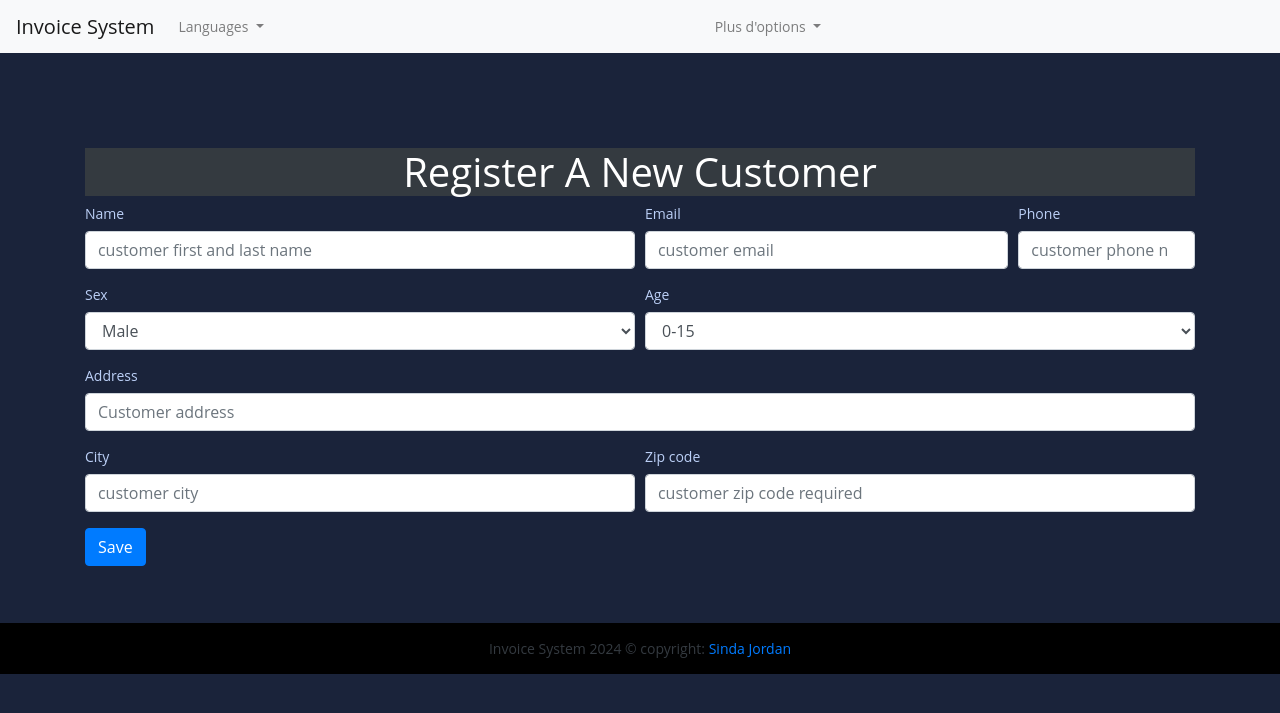
After one commit to sinda-678/Facturation, a Django app: page /add_customer in a window 1280 px wide. The commit adds this page. Shown: the top 713 px of the page. Run offline with Django 3.2, Linux system fonts and the light colour scheme.

Commit message:
creation des client succes

```diff
--- a/fact_app/urls.py
+++ b/fact_app/urls.py
@@ -2,5 +2,6 @@ from django.urls import path
 from . import views
 
 urlpatterns = [
-    path('', views.home, name='home'),
+    path('', views.HomeView.as_view(), name='home'),
+    path('add_customer',views.AddCustomerView.as_view(), name='add_customer')
 ]
--- a/fact_app/views.py
+++ b/fact_app/views.py
@@ -1,5 +1,53 @@
 from django.shortcuts import render
+from django.views import View
+from .models import Customer, Invoice
+from django.contrib import messages
 
-# Create your views here.
-def home(request, *args, **kwargs):
-    return render(request,'base.html')
+# Vue pour la page d'accueil
+class HomeView(View):
+    template_name = 'index.html'
+
+    # Récupère toutes les factures avec les relations nécessaires
+    invoices = Invoice.objects.select_related('customer', 'save_by').all()
+
+    context = {
+        'invoices': invoices
+    }
+
+    def get(self, request, *args, **kwargs):
+        return render(request, self.template_name, self.context)
+
+    def post(self, request, *args, **kwargs):
+        return render(request, self.template_name, self.context)
+
+# Vue pour ajouter un client
+class AddCustomerView(View):
+    template_name = 'add_customer.html'
+
+    def get(self, request, *args, **kwargs):
+        return render(request, self.template_name)
+
+    def post(self, request, *args, **kwargs):
+        data = {
+            'name': request.POST.get('name'),
+            'email': request.POST.get('email'),
+            'phone': request.POST.get('phone'),
+            'address': request.POST.get('address'),
+            'sex': request.POST.get('sex'),
+            'age': request.POST.get('age'),
+            'city': request.POST.get('city'),
+            'zip_code': request.POST.get('zip'),
+            'save_by': request.user
+        }
+
+        try:
+            # Création du nouveau client
+            created = Customer.objects.create(**data)
+            if created:
+                messages.success(request, "Customer registered successfully")
+            else:
+                messages.error(request, "Sorry, please try again. The sent data is corrupt.")
+        except Exception as e:
+            messages.error(request, f"Sorry, our system is detecting the following issues: {e}")
+
+        return render(request, self.template_name)
--- a/static/style.css
+++ b/static/style.css
@@ -1,3 +1,132 @@
 body{
-    background-color: green;
+    margin: 0;
+    padding: 0;
+    font: 400 .875rem 'Open Sans', sans-serif;
+    color: #bcd0f7;
+    background: #1A233A;
+    position: relative;
+    height: 100%;
 }
+.invoice-container {
+    padding: 1rem;
+}
+.invoice-container .invoice-header .invoice-logo {
+    margin: 0.8rem 0 0 0;
+    display: inline-block;
+    font-size: 1.6rem;
+    font-weight: 700;
+    color: #bcd0f7;
+}
+.invoice-container .invoice-header .invoice-logo img {
+    max-width: 130px;
+}
+.invoice-container .invoice-header address {
+    font-size: 0.8rem;
+    color: #8a99b5;
+    margin: 0;
+}
+.invoice-container .invoice-details {
+    margin: 1rem 0 0 0;
+    padding: 1rem;
+    line-height: 180%;
+    background: #1a233a;
+}
+.invoice-container .invoice-details .invoice-num {
+    text-align: right;
+    font-size: 0.8rem;
+}
+.invoice-container .invoice-body {
+    padding: 1rem 0 0 0;
+}
+.invoice-container .invoice-footer {
+    text-align: center;
+    font-size: 0.7rem;
+    margin: 5px 0 0 0;
+}
+
+.invoice-status {
+    text-align: center;
+    padding: 1rem;
+    background: #272e48;
+    -webkit-border-radius: 4px;
+    -moz-border-radius: 4px;
+    border-radius: 4px;
+    margin-bottom: 1rem;
+}
+.invoice-status h2.status {
+    margin: 0 0 0.8rem 0;
+}
+.invoice-status h5.status-title {
+    margin: 0 0 0.8rem 0;
+    color: #8a99b5;
+}
+.invoice-status p.status-type {
+    margin: 0.5rem 0 0 0;
+    padding: 0;
+    line-height: 150%;
+}
+.invoice-status i {
+    font-size: 1.5rem;
+    margin: 0 0 1rem 0;
+    display: inline-block;
+    padding: 1rem;
+    background: #1a233a;
+    -webkit-border-radius: 50px;
+    -moz-border-radius: 50px;
+    border-radius: 50px;
+}
+.invoice-status .badge {
+    text-transform: uppercase;
+}
+
+@media (max-width: 767px) {
+    .invoice-container {
+        padding: 1rem;
+    }
+}
+
+.card {
+    background: #272E48;
+    -webkit-border-radius: 5px;
+    -moz-border-radius: 5px;
+    border-radius: 5px;
+    border: 0;
+    margin-bottom: 1rem;
+}
+
+.custom-table {
+    border: 1px solid #2b3958;
+}
+.custom-table thead {
+    background: #2f71c1;
+}
+.custom-table thead th {
+    border: 0;
+    color: #ffffff;
+}
+.custom-table > tbody tr:hover {
+    background: #172033;
+}
+.custom-table > tbody tr:nth-of-type(even) {
+    background-color: #1a243a;
+}
+.custom-table > tbody td {
+    border: 1px solid #2e3d5f;
+}
+
+.table {
+    background: #1a243a;
+    color: #bcd0f7;
+    font-size: .75rem;
+}
+.text-success {
+    color: #c0d64a !important;
+}
+.custom-actions-btns {
+    margin: auto;
+    display: flex;
+    justify-content: flex-end;
+}
+.custom-actions-btns .btn {
+    margin: .3rem 0 .3rem .3rem;
+}
--- /dev/null
+++ b/templates/add_customer.html
@@ -0,0 +1,78 @@
+{% extends "base.html" %}
+
+{% block content %}
+
+<br><br><br><br>
+
+<h1 class="text-capitalize text-center mx-10 bg-dark text-white"> Register a new customer </h1>
+
+<form method="post">
+    {% csrf_token %}
+    <div class="form-row">
+        <div class="form-group col-md-6">
+            <label for="name"> Name </label>
+            <input name="name" required type="text" class="form-control" id="name"
+                placeholder="customer first and last name">
+        </div>
+
+        <div class="form-group col-md-4">
+            <label for="email"> Email </label>
+            <input name="email" required type="email" class="form-control" id="email" placeholder="customer email">
+        </div>
+
+        <div class="form-group col-md-2">
+            <label for="phone"> Phone </label>
+            <input name="phone" required type="number" class="form-control" id="phone"
+                placeholder="customer phone number">
+        </div>
+    </div>
+
+    <div class="form-row">
+        <div class="form-group col-md-6">
+            <label for="sex">Sex</label>
+            <select name="sex" class="form-control" required id="sex">
+                <option value="M">Male</option>
+                <option value="F">Feminine</option>
+            </select>
+        </div>
+
+        <div class="form-group col-md-6">
+            <label for="age">Age</label>
+            <select name="age" class="form-control" required id="age">
+
+                <option value="0-15">0-15</option>
+                <option value="0-15">15-25</option>
+                <option value="0-15">25-100</option>
+            </select>
+        </div>
+
+    </div>
+
+    <div class="form-row">
+        <div class="form-group col-md-12">
+            <label for="addres"> Address </label>
+            <input name="address" type="text" required type="text" class="form-control" id="address"
+                placeholder="Customer address">
+        </div>
+    </div>
+
+    <div class="form-row">
+        <div class="form-group col-md-6">
+            <label for="city"> City </label>
+            <input name="city" type="text" class="form-control" id="city" placeholder="customer city">
+        </div>
+
+        <div class="form-group col-md-6">
+            <label for="zip"> Zip code </label>
+            <input name="zip" required type="text" class="form-control" id="zip"
+                placeholder="customer zip code required">
+        </div>
+    </div>
+
+    <button type="submit" class="btn btn-primary"> Save</button>
+
+</form>
+
+<br><br><br>
+
+{% endblock content %}
--- a/templates/base.html
+++ b/templates/base.html
@@ -4,10 +4,75 @@
 <head>
     <meta charset="UTF-8">
     <meta name="viewport" content="width=device-width, initial-scale=1.0">
+    <link rel="stylesheet" href="https://cdn.jsdelivr.net/npm/bootstrap@4.6.2/dist/css/bootstrap.min.css" integrity="sha384-xOolHFLEh07PJGoPkLv1IbcEPTNtaed2xpHsD9ESMhqIYd0nLMwNLD69Npy4HI+N" crossorigin="anonymous">
     <link rel="stylesheet" href="{% static 'style.css' %}">
     <title>Facture</title>
 </head>
 <body>
-    <h1>Facture</h1>
+
+    <header>
+        <nav class="navbar navbar-expand-lg navbar-light bg-light">
+            <a class="navbar-brand" href="#">Invoice System</a>
+            <button class="navbar-toggler" type="button" data-toggle="collapse" data-target="#navbarSupportedContent1" aria-controls="navbarSupportedContent1" aria-expanded="false" aria-label="Toggle navigation">
+                <span class="navbar-toggler-icon"></span>
+            </button>
+            <div class="collapse navbar-collapse" id="navbarSupportedContent1">
+                <ul class="navbar-nav mr-auto">
+                    <li class="nav-item dropdown">
+                        <a class="nav-link dropdown-toggle" href="#" role="button" data-toggle="dropdown" aria-expanded="false">
+                            Languages
+                        </a>
+                        <div class="dropdown-menu">
+                            <a class="dropdown-item" href="#">English</a>
+                            <a class="dropdown-item" href="#">French</a>
+                        </div>
+                    </li>
+                </ul>
+            </div>
+            <div class="collapse navbar-collapse" id="navbarSupportedContent2">
+                <ul class="navbar-nav mr-auto">
+                    <li class="nav-item dropdown">
+                        <a class="nav-link dropdown-toggle" href="#" role="button" data-toggle="dropdown" aria-expanded="false">
+                            Plus d'options
+                        </a>
+                        <div class="dropdown-menu">
+                            <a class="dropdown-item" href="{% url 'add_customer' %}">Add customer</a>
+                            <a class="dropdown-item" href="#">Add Admin</a>
+                            <div class="dropdown-divider"></div>
+                            <a class="dropdown-item" href="#">Statistic</a>
+                        </div>
+                    </li>
+                </ul>
+            </div>
+        </nav>
+    </header>
+
+    <div class="container">
+      <div class="wrapper">
+        <br>
+        {% for message in messages %}
+        <div class="alert {{message.tags}} alert-dismissible" role="alert">
+          <button type="button" class="close" data-dismiss="alert" aria-label="Close">
+            <span aria-hidden="true">&times;</span>
+          </button>
+          {{ message|safe }}
+        </div>
+        {% endfor %}
+      </div>
+    </div>
+    <div class="container">
+        {% block content %}
+        {% endblock content %}
+    </div>
+
+    <footer class="bg-light text-center text-dark">
+        <div class="text-center p-3" style="background-color: black;">
+            Invoice System 2024 © copyright: <a href="https://github.com/sinda-678/">Sinda Jordan</a>
+        </div>
+    </footer>
+
+    <script src="https://cdn.jsdelivr.net/npm/jquery@3.5.1/dist/jquery.slim.min.js" integrity="sha384-DfXdz2htPH0lsSSs5nCTpuj/zy4C+OGpamoFVy38MVBnE+IbbVYUew+OrCXaRkfj" crossorigin="anonymous"></script>
+    <script src="https://cdn.jsdelivr.net/npm/bootstrap@4.6.2/dist/js/bootstrap.bundle.min.js" integrity="sha384-Fy6S3B9q64WdZWQUiU+q4/2Lc9npb8tCaSX9FK7E8HnRr0Jz8D6OP9dO5Vg3Q9ct" crossorigin="anonymous"></script>
+
 </body>
 </html>
```
Also changed, not shown: django_invoice/settings.py (+11 -6 lines), templates/index.html (added, +196 -0 lines), db.sqlite3, static/images/icon-no.svg (added), static/images/icon-yes.svg (added).
